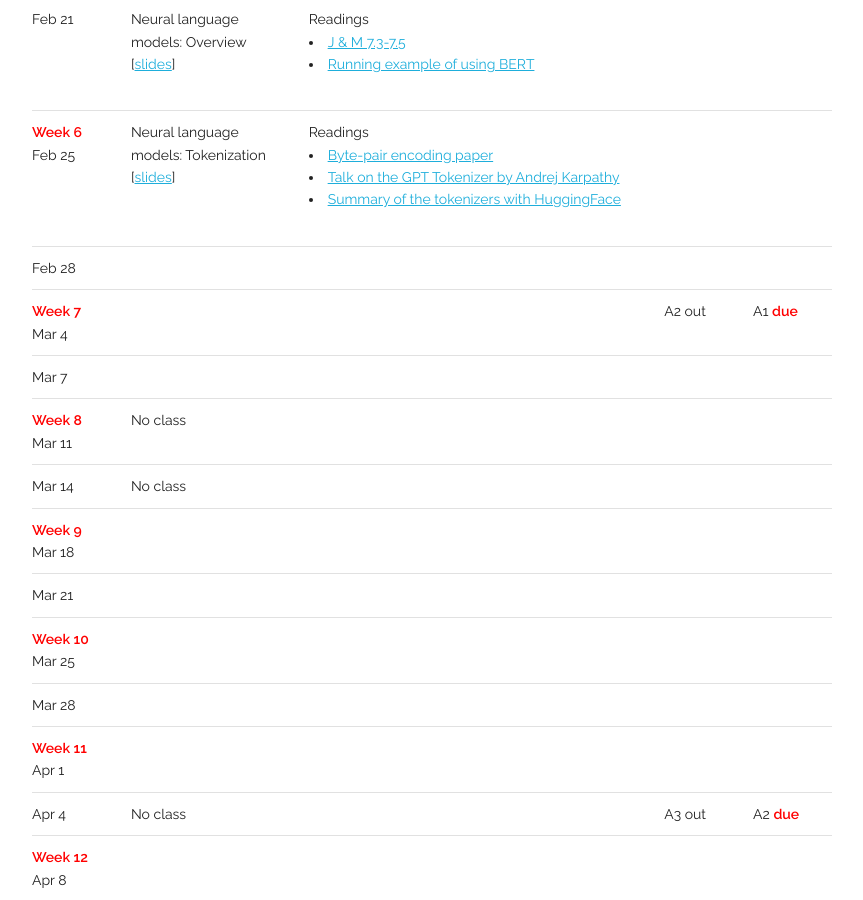
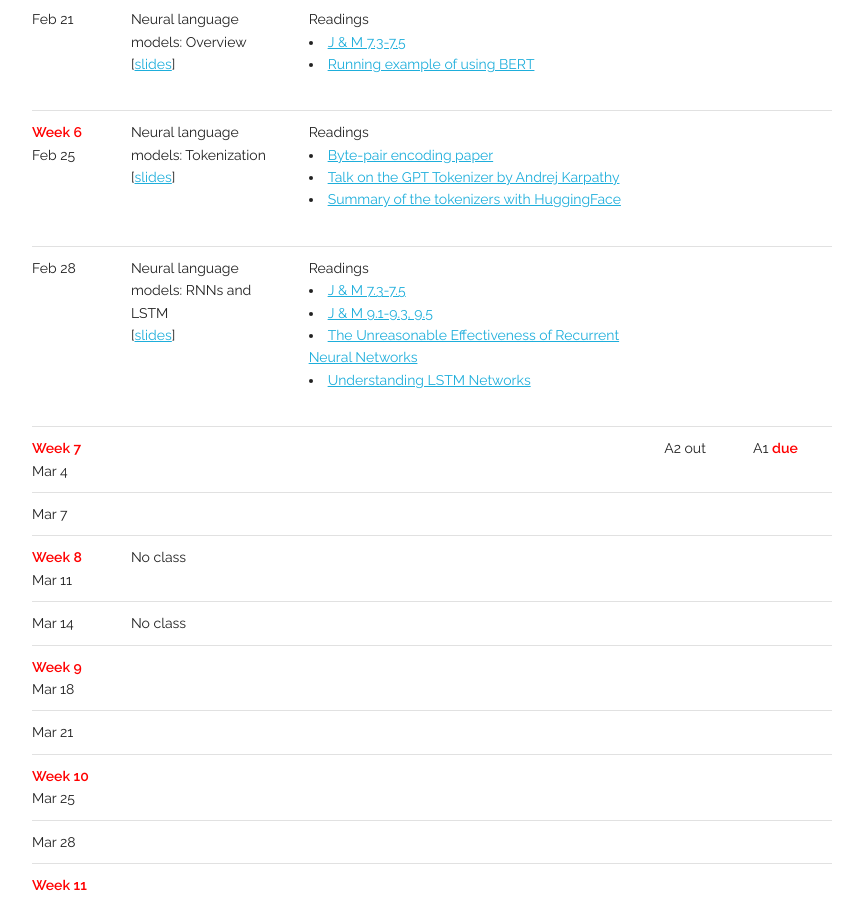
Before and after one commit to taoyds/taoyds.github.io, a Jekyll site: the page built from courses/comp3361.md, in a window 1280 px wide and 900 px high, scrolled down 2472 px. Shown: the whole window, without its empty margins (208-1071 px from the left). Built offline with Jekyll 4.4.1, drawn with Linux system fonts in a browser that asks for light colours; some web fonts are replaced.

Commit message:
Update comp3361.yaml

```diff
--- a/_data/courses/comp3361.yaml
+++ b/_data/courses/comp3361.yaml
@@ -133,9 +133,15 @@ schedule:
   - date: Feb 28
     week:
     topic:
-      - title:
-        slides:
+      - title: 'Neural language models: RNNs and LSTM'
+        slides: /assets/courses/COMP3361-25spring-lec09.pdf
     material:
+      - description: Readings
+        list:
+          - <a href="https://web.stanford.edu/~jurafsky/slp3/7.pdf">J & M 7.3-7.5</a>
+          - <a href="https://web.stanford.edu/~jurafsky/slp3/9.pdf">J & M 9.1-9.3, 9.5</a>
+          - <a href="https://karpathy.github.io/2015/05/21/rnn-effectiveness/">The Unreasonable Effectiveness of Recurrent Neural Networks</a>
+          - <a href="https://colah.github.io/posts/2015-08-Understanding-LSTMs">Understanding LSTM Networks</a>
     event:
     due:
   - date: Mar 4
```
